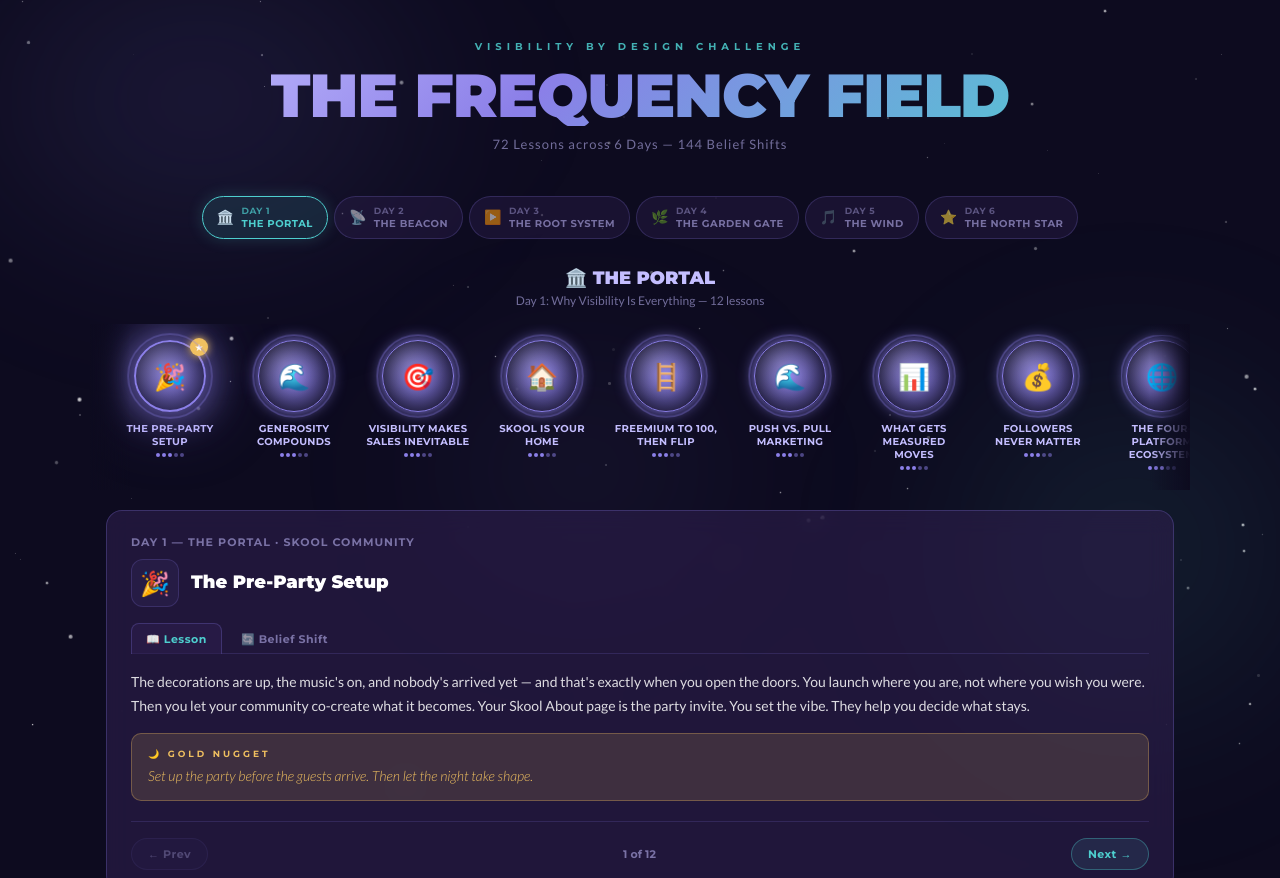
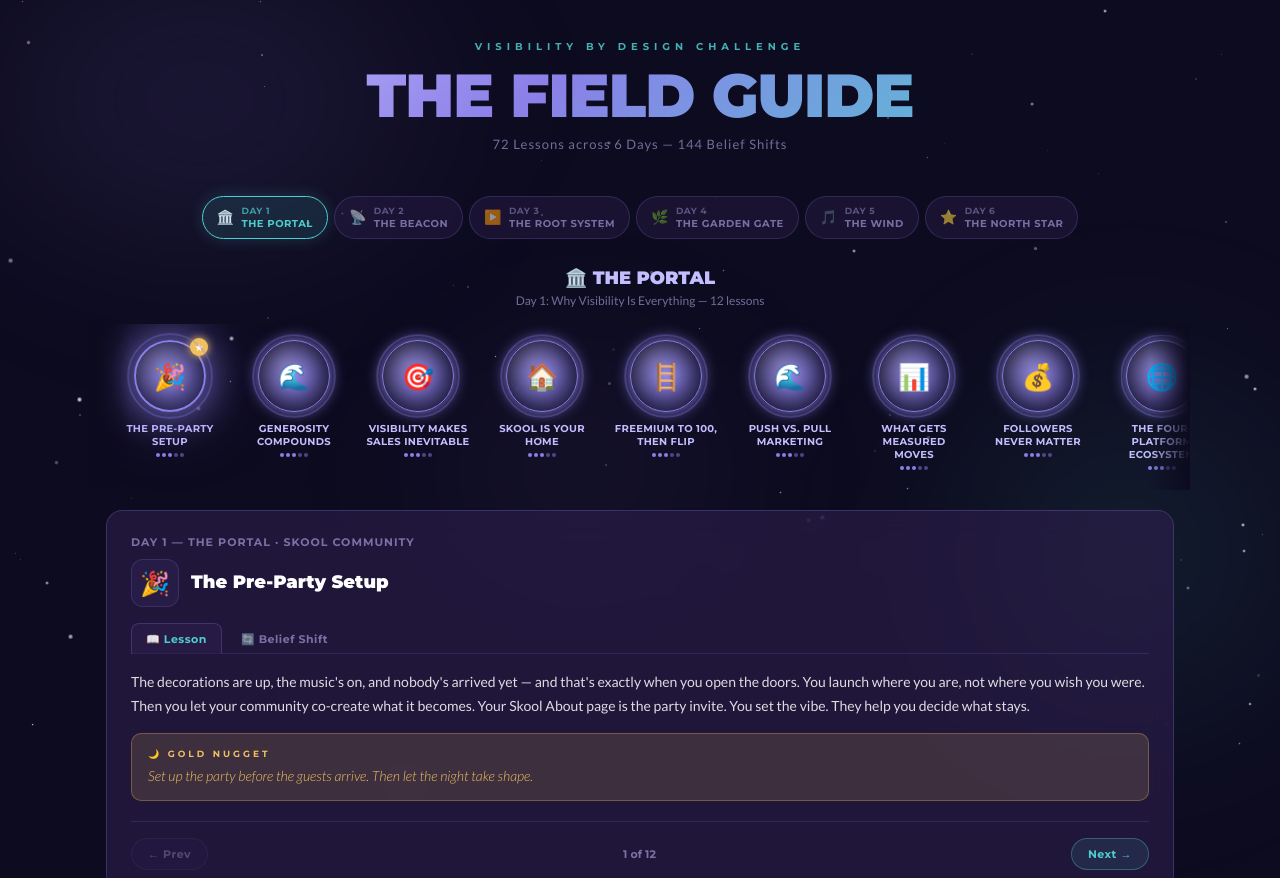
Before and after one commit to aefieldi/fieldguide, a plain HTML site: page index.html in a window 1280 px wide. Shown: the top 878 px of the page. Drawn offline with Linux system fonts and the light colour scheme.

Commit message:
Update index.html

```diff
--- a/index.html
+++ b/index.html
@@ -3,7 +3,7 @@
 <head>
 <meta charset="UTF-8">
 <meta name="viewport" content="width=device-width, initial-scale=1.0">
-<title>THE FREQUENCY FIELD — Visibility by Design</title>
+<title>THE FIELD GUIDE — Visibility by Design</title>
 <link rel="preconnect" href="https://fonts.googleapis.com">
 <link href="https://fonts.googleapis.com/css2?family=Montserrat:wght@400;700;900&family=Lato:ital,wght@0,300;0,400;1,300&display=swap" rel="stylesheet">
 <style>
@@ -565,7 +565,7 @@ body {
   <!-- HEADER -->
   <div class="header">
     <div class="eyebrow">Visibility by Design Challenge</div>
-    <h1 class="main-title">THE FREQUENCY FIELD</h1>
+    <h1 class="main-title">THE FIELD GUIDE</h1>
     <p class="subtitle">72 Lessons across 6 Days — 144 Belief Shifts</p>
   </div>
 
```
